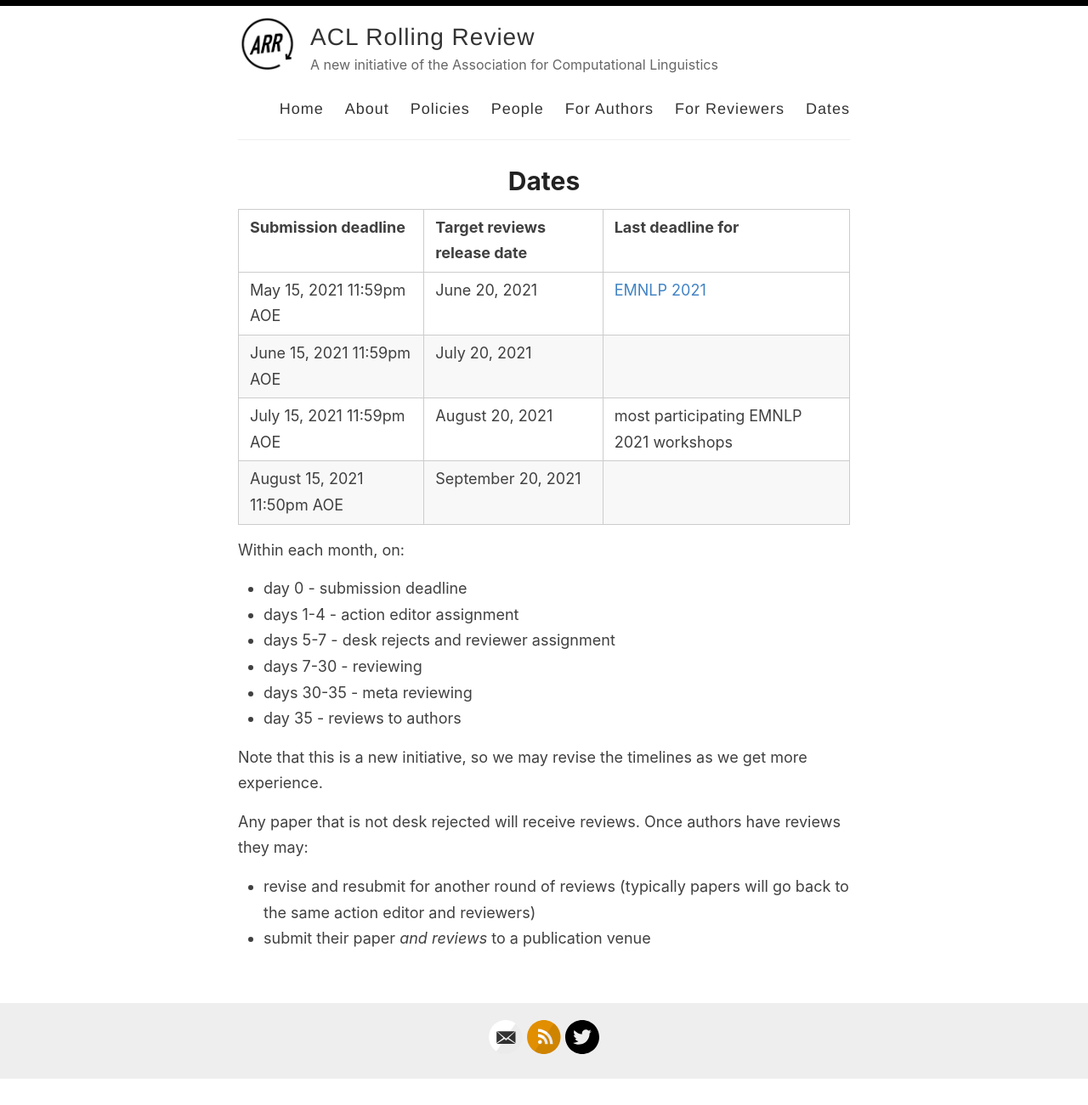
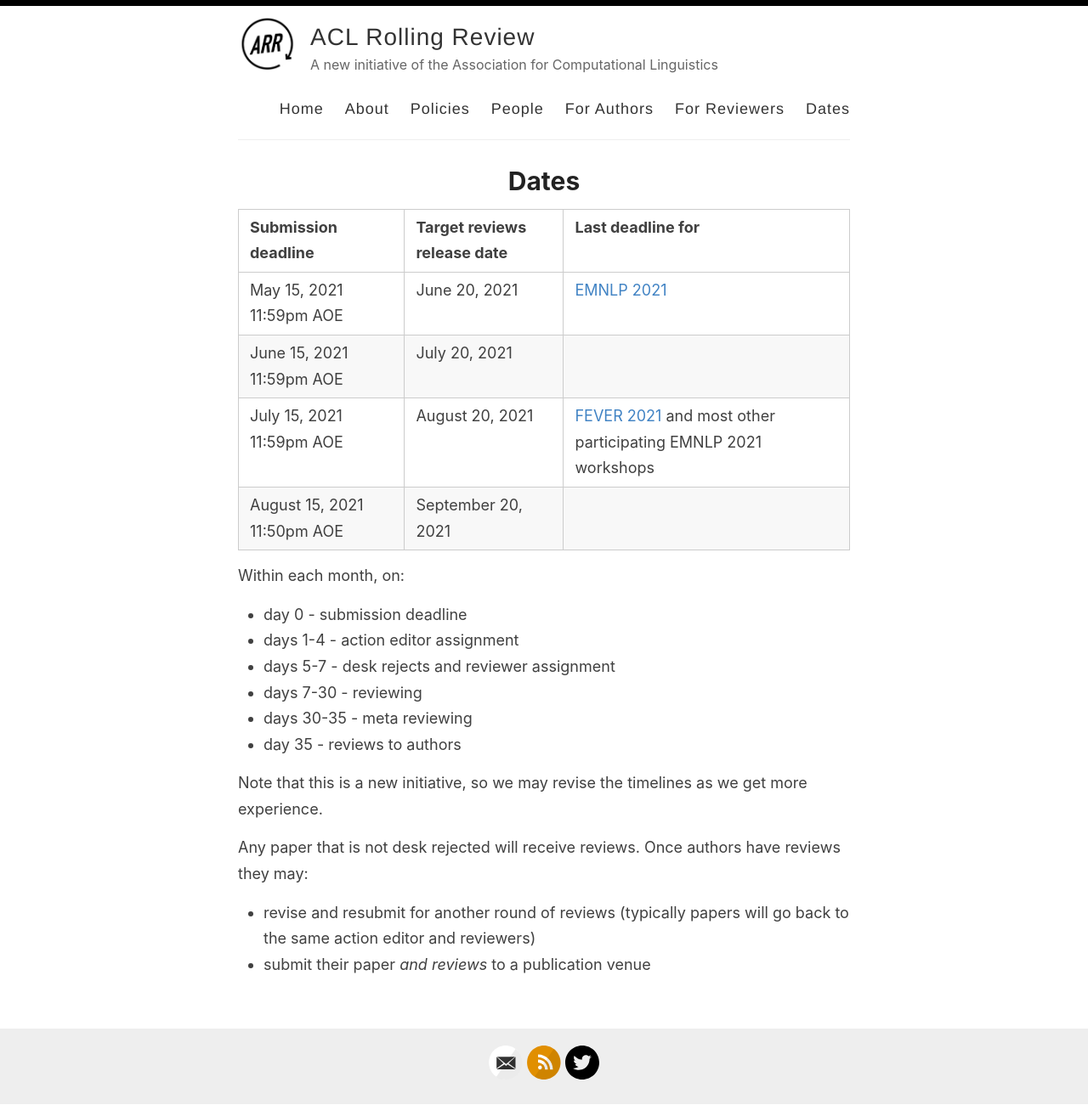
Before and after one commit to amitmerchant1990/reverie, a Jekyll site: the page built from dates.md, in a window 1280 px wide. Shown: the whole page at 85% size. Built offline with Jekyll 4.4.1, drawn with Linux system fonts in a browser that asks for light colours; before the commit the page ends 1270 px from its top, so only the background shows below that.

Commit message:
Update dates.md

```diff
--- a/dates.md
+++ b/dates.md
@@ -8,7 +8,7 @@
 |---------------------|------------|-------------------|
 | May 15, 2021 11:59pm AOE |  June 20, 2021 | [EMNLP 2021](https://2021.emnlp.org/) |
 | June 15, 2021 11:59pm AOE |  July 20, 2021 | |
-| July 15, 2021 11:59pm AOE | August 20, 2021 | most participating EMNLP 2021 workshops |
+| July 15, 2021 11:59pm AOE | August 20, 2021 | [FEVER 2021](https://fever.ai/workshop.html) and most other participating EMNLP 2021 workshops |
 | August 15, 2021 11:50pm AOE | September 20, 2021 | |
 
 Within each month, on:
```
